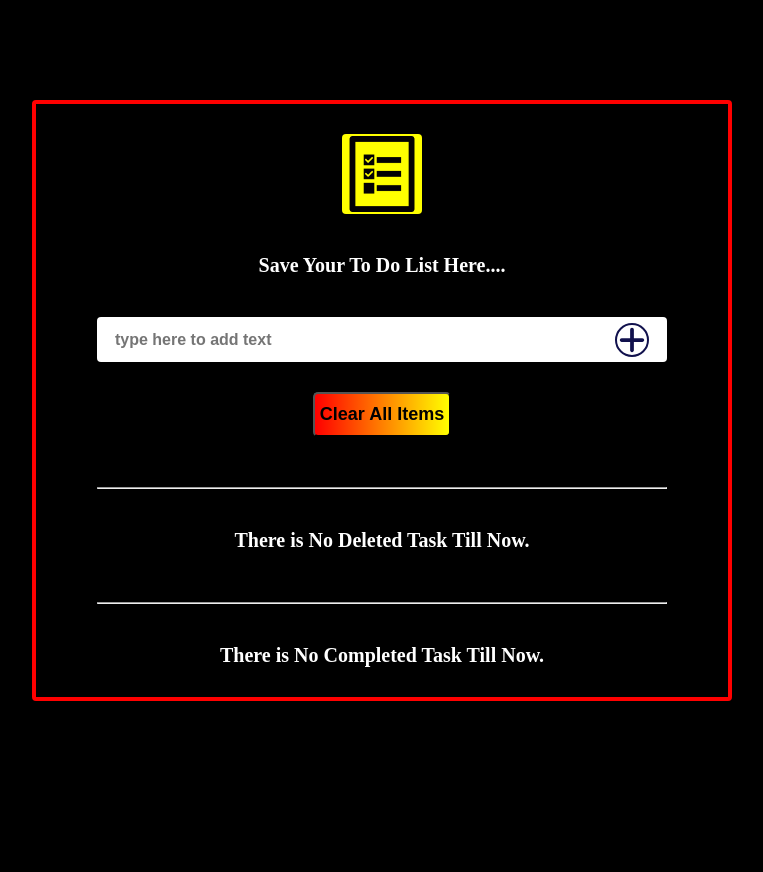
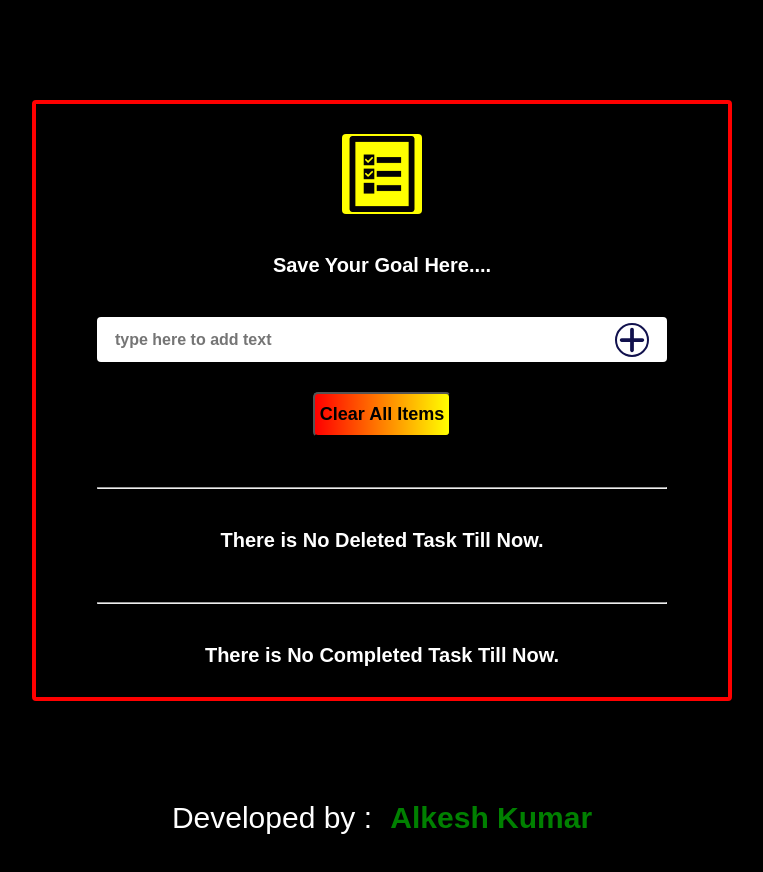
Before and after one commit to Alkesh199/ToDoListApp1, a React (Create React App) app: page / in a window 1280 px wide. Shown: the top 872 px of the page, without its empty margins (258-1021 px from the left). Before the commit the page ends 801 px from the top, so only its background shows below. Built offline with nearby package versions, Linux system fonts and the light colour scheme.

Commit message:
added developer text and clear all bug fixed

```diff
--- a/src/App.css
+++ b/src/App.css
@@ -2,6 +2,7 @@
   margin:0px;
   padding:0px;
   box-sizing: border-box;
+  font-family: "Gill Sans Extrabold", sans-serif;
 }
 
 body{
@@ -134,6 +135,42 @@ width:500px;
 hr{
   margin-top:50px;
 }
+
+.deletedTaskDiv{
+  background-color:red;
+}
+
+.list-item-div p{
+  font-size:28px;
+}
+.deletedTaskDiv p{
+  color:white;
+
+}
+
+.completedTaskDiv{
+  background-color:green;
+}
+
+.completedTaskDiv p{
+  color:black;
+}
+
+.developer-text{
+  font-size:30px;
+  color:white;
+  text-align: center;
+  margin-bottom:60px;
+}
+
+
+
+.developer-text span{
+font-weight: bold;
+color:green;
+padding-left:10px;
+}
+
 @media screen and (max-width:768px) {
   .main-container,input{
     width:90%;
--- a/src/App.js
+++ b/src/App.js
@@ -4,11 +4,15 @@ import ToDo from './components/ToDo';
 
 function App() {
   return (
+    <>
+
     <div className="main-container">
 
        <ToDo></ToDo>
 
     </div>
+    <p className="developer-text">Developed by : <span>Alkesh Kumar</span></p>
+    </>
   );
 }
 
--- a/src/components/ToDo.js
+++ b/src/components/ToDo.js
@@ -11,7 +11,7 @@ const ToDo = () =>{
     const [completedTaskList,setCompleteTaskList] = useState([]);
     const [deletedTaskList,setDeletedTaskList] = useState([]);
 
-    console.log(todoList);
+    console.log(deletedTaskList);
 
     const updateInputData = (e) =>{
         setInputData(e.target.value);
@@ -30,7 +30,7 @@ const ToDo = () =>{
 
     const clearItems = () =>{
         if(todoList.length>0){
-            setDeletedTaskList([...deletedTaskList,todoList]);
+            setDeletedTaskList([...deletedTaskList,...todoList]);
         }
 
         setToDoList([]);
@@ -56,7 +56,7 @@ const ToDo = () =>{
     return(
         <div className="inner-container">
                <AppImageComponent></AppImageComponent>
-               <p className="heading">Save Your To Do List Here....</p>
+               <p className="heading">Save Your Goal Here....</p>
                <div className="list-main-div">
                     <div className="add-text-div">
                         <input type="text"  value={inputData} placeholder="type here to add text" onChange={updateInputData}></input>
@@ -83,7 +83,7 @@ const ToDo = () =>{
                  {deletedTaskList.length==0 ? <p className = "heading">There is No Deleted Task Till Now.</p> : <p className = "heading">Deleted Task List </p>}
                   {deletedTaskList.map((ele,index)=>{
                         return(
-                            <div className="list-item-div">
+                            <div className="list-item-div deletedTaskDiv">
                                   <p>{ele}</p>
                             </div>
                         );
@@ -96,7 +96,7 @@ const ToDo = () =>{
 
                {completedTaskList.map((ele,index)=>{
                      return(
-                         <div className="list-item-div">
+                         <div className="list-item-div completedTaskDiv">
                                <p>{ele}</p>
                          </div>
                      );
```
